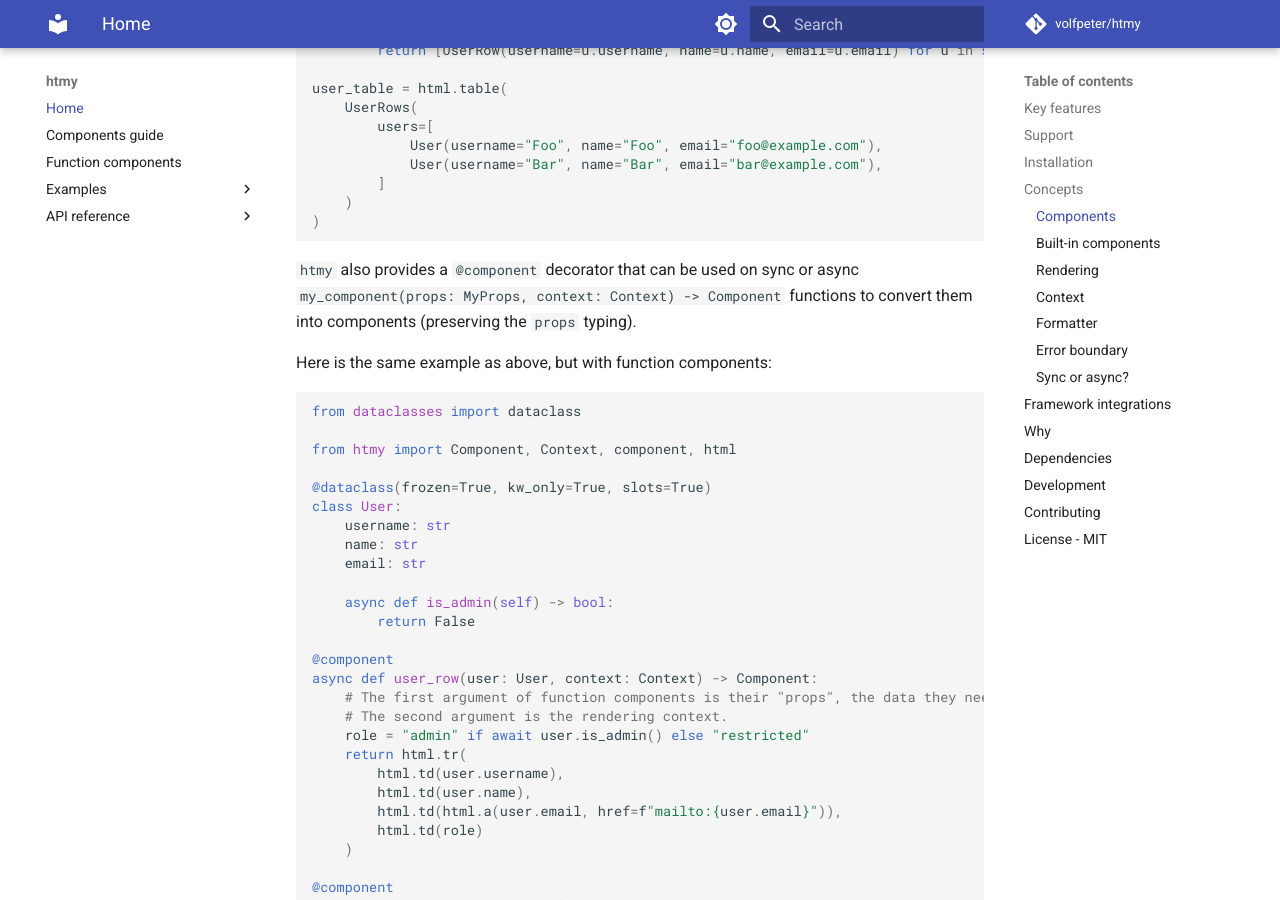
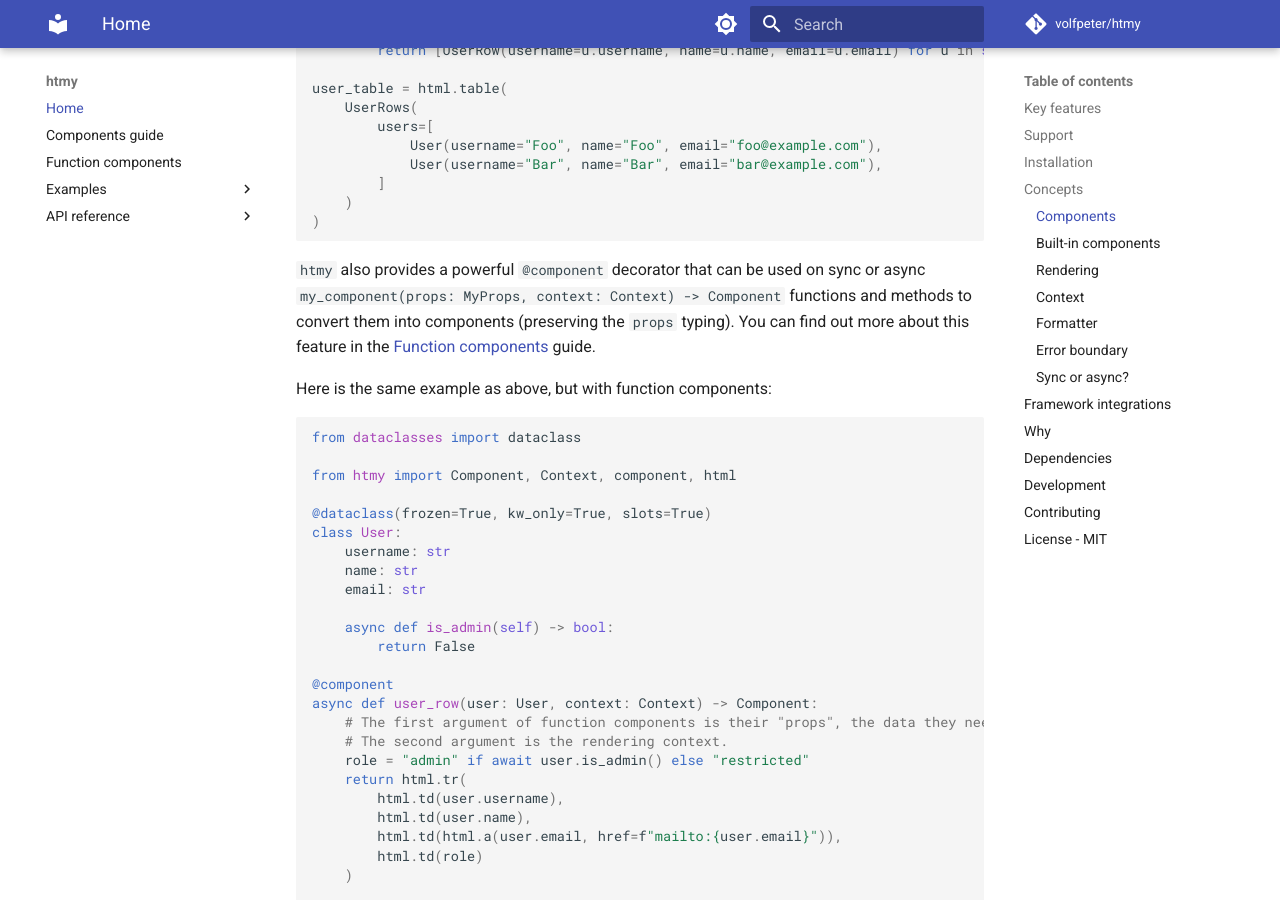
Before and after one commit to volfpeter/htmy, an MkDocs documentation site: the page built from docs/index.md, in a window 1280 px wide and 900 px high, scrolled down 2531 px. Built offline with MkDocs 1.6.1 and Material for MkDocs 9.7.7, drawn with Linux system fonts in a browser that asks for light colours; comment, search, counter and statistics services are not loaded.

Commit message:
docs: add some links to the function components guide, refs #46

````diff
--- a/docs/index.md
+++ b/docs/index.md
@@ -97,7 +97,7 @@ user_table = html.table(
 )
 ```
 
-`htmy` also provides a `@component` decorator that can be used on sync or async `my_component(props: MyProps, context: Context) -> Component` functions to convert them into components (preserving the `props` typing).
+`htmy` also provides a powerful `@component` decorator that can be used on sync or async `my_component(props: MyProps, context: Context) -> Component` functions and methods to convert them into components (preserving the `props` typing). You can find out more about this feature in the [Function components](function-components.md) guide.
 
 Here is the same example as above, but with function components:
 
````
Also changed, not shown: README.md (+1 -1 lines).
